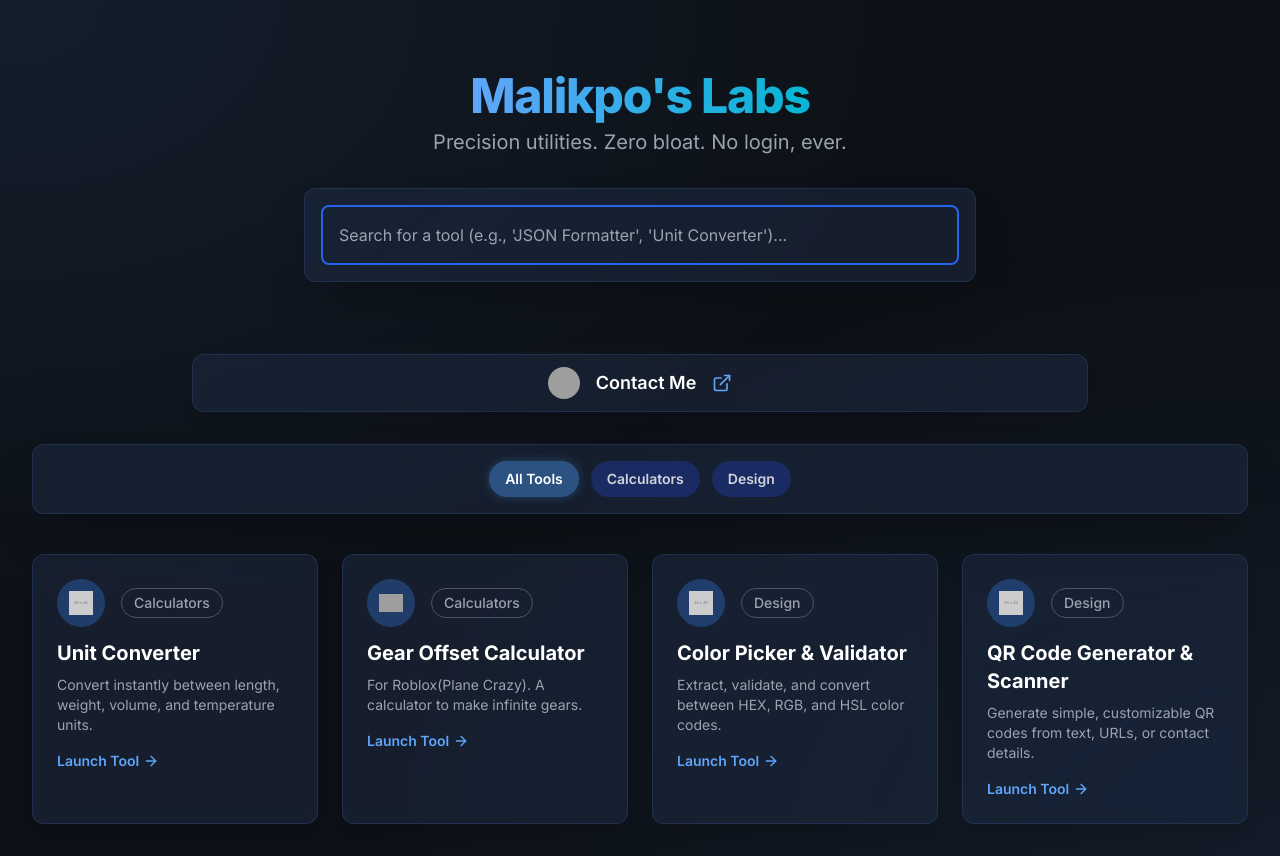
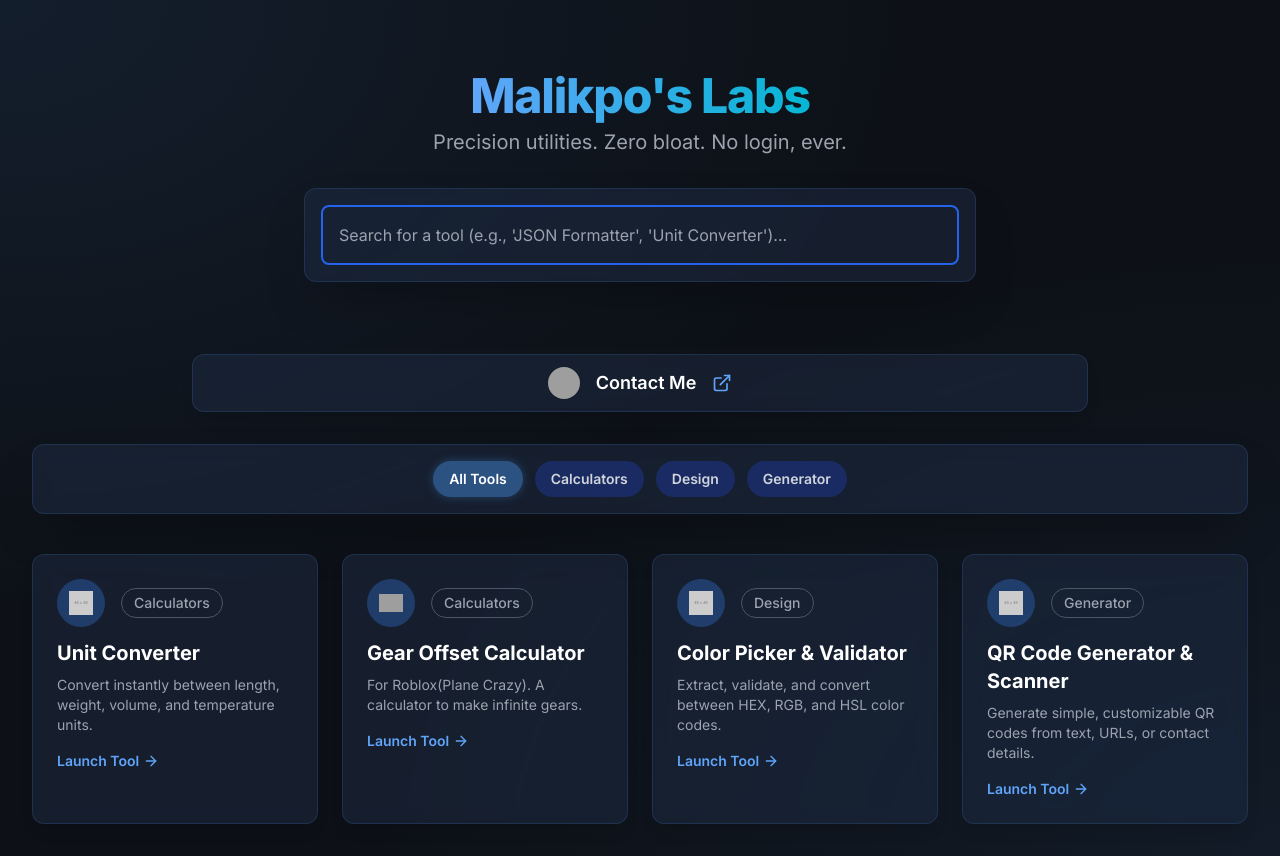
Before and after one commit to SSection12/Malikpo-s-Labs, a plain HTML site: page index.html in a window 1280 px wide. Drawn offline with nearby package versions, Linux system fonts and the light colour scheme; grey boxes are pictures that could not be loaded; placeholder pictures from the web are drawn by us.

Commit message:
renamed categories

```diff
--- a/index.html
+++ b/index.html
@@ -98,7 +98,7 @@
             //{ name: "JSON Formatter", desc: "Format, beautify, and validate unminified JSON data structures.", category: "Dev Tools", url: "#json-formatter", iconUrl: "https://placehold.co/48x48/4CAF50/ffffff?text={}" },
             //{ name: "Time Zone Converter", desc: "Check and convert times across different global zones instantly.", category: "Productivity", url: "#timezone-converter", iconUrl: "https://placehold.co/48x48/FFC300/ffffff?text=Clock" },
             //{ name: "Base64 Utility", desc: "Encode text/files to Base64 and decode Base64 strings back to data.", category: "Dev Tools", url: "#base64-utility", iconUrl: "https://placehold.co/48x48/34495E/ffffff?text=B64" },
-            { name: "QR Code Generator & Scanner", desc: "Generate simple, customizable QR codes from text, URLs, or contact details.", category: "Design", url: "https://ssection12.github.io/t-qr-code-gen-read", iconUrl: "https://placehold.co/48x48/3498DB/ffffff?text=QR" },
+            { name: "QR Code Generator & Scanner", desc: "Generate simple, customizable QR codes from text, URLs, or contact details.", category: "Generator", url: "https://ssection12.github.io/t-qr-code-gen-read", iconUrl: "https://placehold.co/48x48/3498DB/ffffff?text=QR" },
             //{ name: "Text Diff Checker", desc: "Compare two blocks of text to highlight additions, deletions, and changes.", category: "Dev Tools", url: "#diff-checker", iconUrl: "https://placehold.co/48x48/E74C3C/ffffff?text=Diff" },
             //{ name: "UUID/GUID Generator", desc: "Generate Universally Unique Identifiers (UUIDs) on demand.", category: "Dev Tools", url: "#uuid-generator", iconUrl: "https://placehold.co/48x48/9B59B6/ffffff?text=ID" },
             //{ name: "Random Picker", desc: "Pick a random winner or select a random item from a list.", category: "Productivity", url: "#random-picker", iconUrl: "https://placehold.co/48x48/F1C40F/ffffff?text=Rand" },
```
